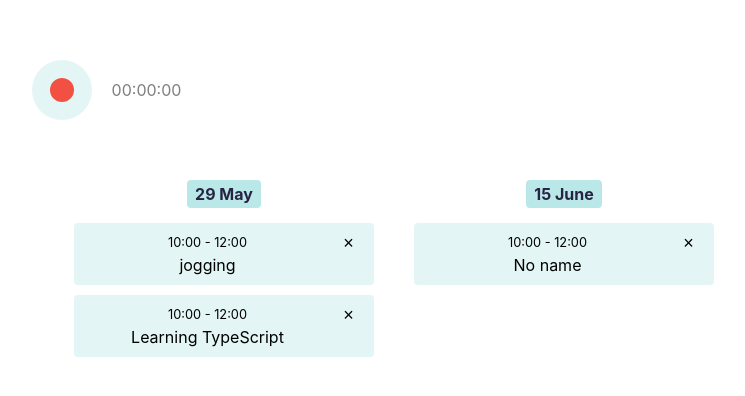
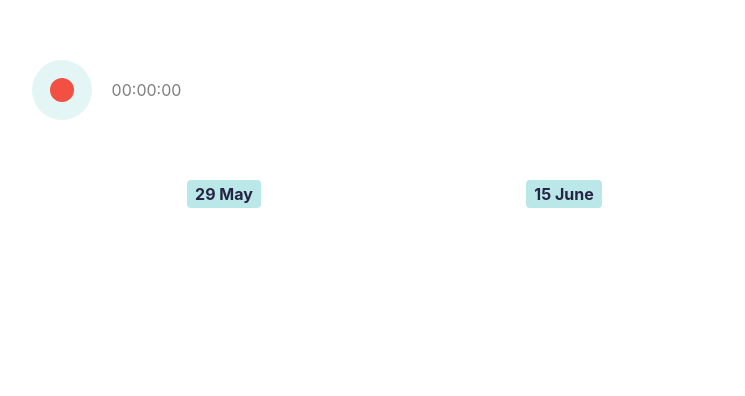
Before and after one commit to aswathyeg/react-redux-ts, a React (Create React App) app: page / in a window 1280 px wide. Shown: the top 396 px of the page, without its empty margins (531-1276 px from the left). Built offline with nearby package versions, Linux system fonts and the light colour scheme; data requests are answered from the project's data file.

Commit message:
removed the jsx part

```diff
--- a/src/components/Calendar/Calender.tsx
+++ b/src/components/Calendar/Calender.tsx
@@ -87,17 +87,7 @@ const Calendar: React.FC<Props> = ({ events, loadUserEvents }) => {
             </div>
             <div className="calendar-events">
               {events.map(event => {
-                return (
-                  <div className="calendar-event">
-                    <div className="calendar-event-info">
-                      <div className="calendar-event-time">10:00 - 12:00</div>
-                      <div className="calendar-event-title">{event.title}</div>
-                    </div>
-                    <button className="calendar-event-delete-button">
-                      &times;
-                    </button>
-                  </div>
-                );
+
               })}
             </div>
           </div>
```
